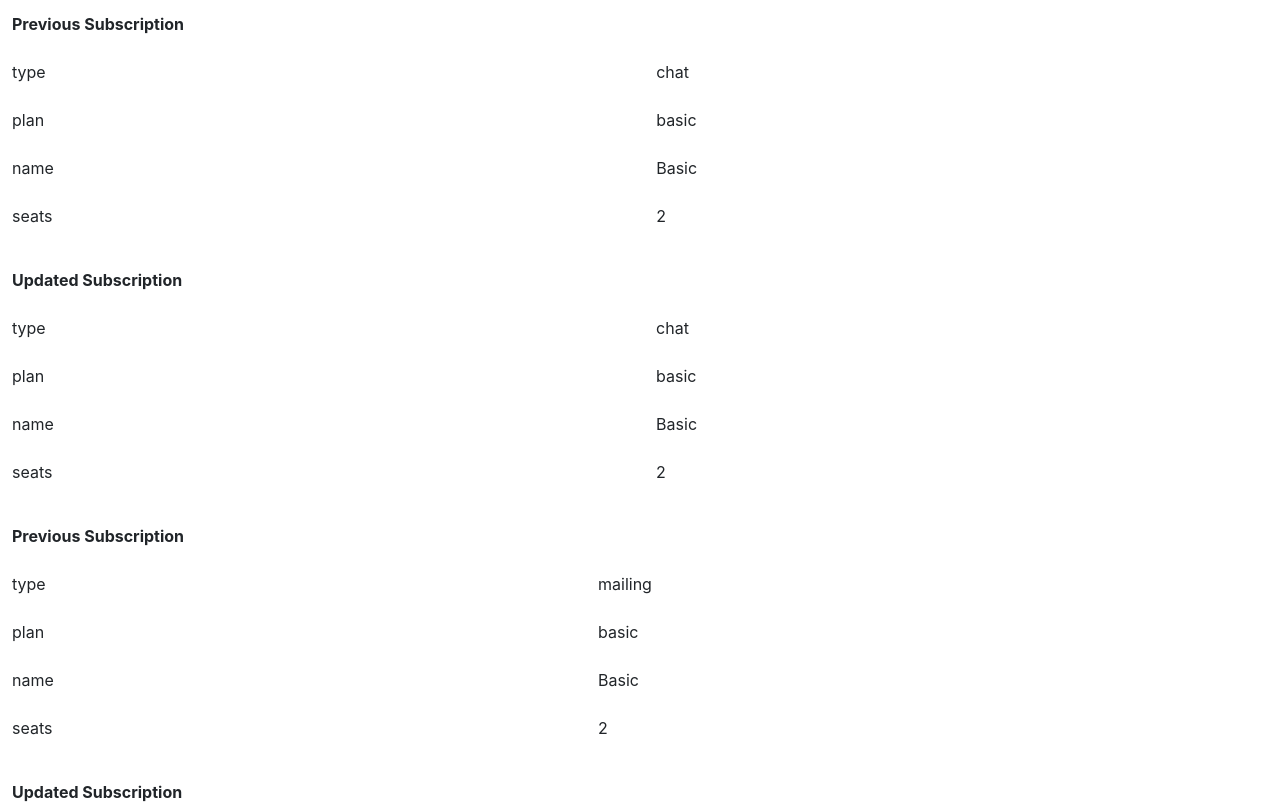
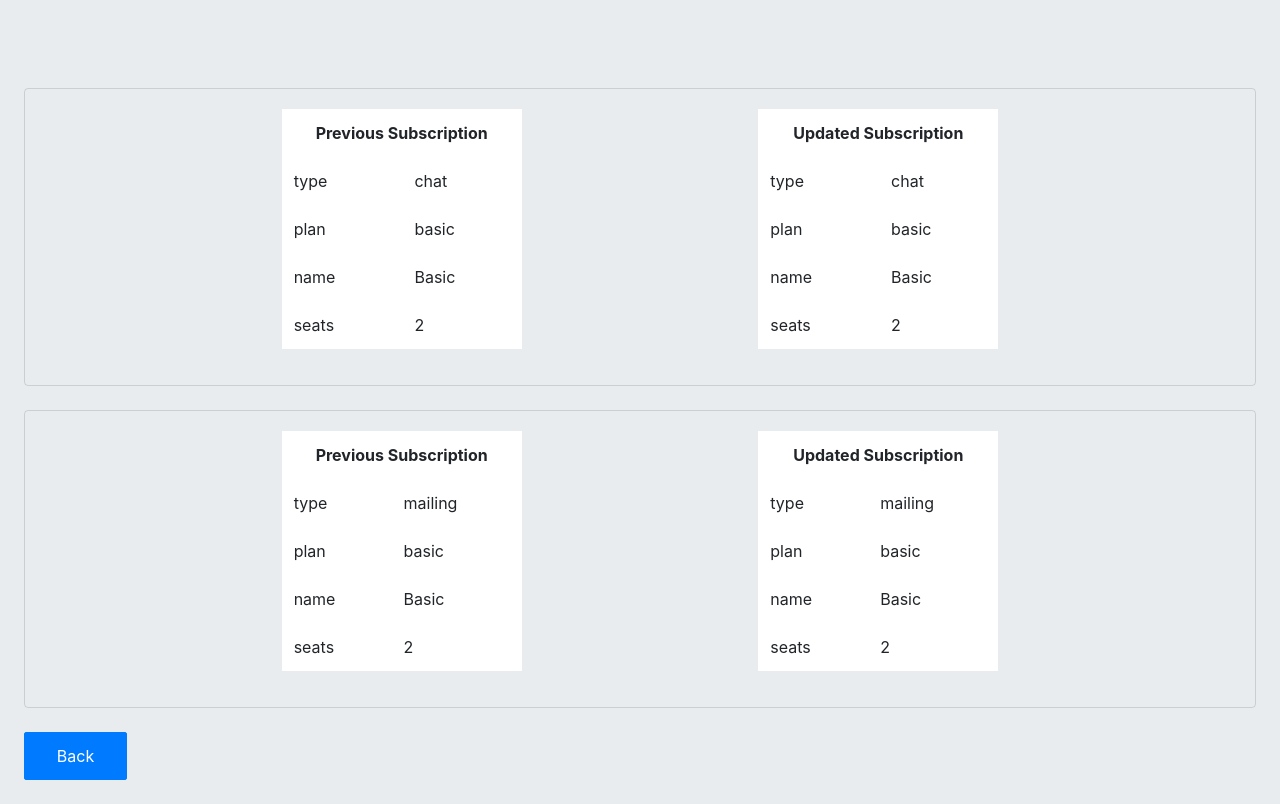
Before and after one commit to jiangtt18/subscription, a React (Create React App) app: page /subscription/summary in a window 1280 px wide. Shown: the top 804 px of the page. Built offline with nearby package versions, Linux system fonts and the light colour scheme.

Commit message:
css for summary

```diff
--- a/src/components/subscription_log/log/log.js
+++ b/src/components/subscription_log/log/log.js
@@ -1,5 +1,9 @@
 import React from 'react';
-import LogTable from '../log_table/table'
+import Jumbotron from 'react-bootstrap/Jumbotron';
+import Card from '../../card/card'
+import LogTable from '../log_table/table';
+import ButtonTemplate from "../../buttons/button";
+import styles from './log.module.css'
 
 export const Log = (props) => {
     const goBack = () => {
@@ -7,19 +11,18 @@ export const Log = (props) => {
     };
 
     const tables = Object.keys(props.curSubs).map((type, idx) => {
-        // debugger;
         return(
-            <div>
+            <Card className={styles.log}>
                 <LogTable title='Previous Subscription' data={props.curSubs[type]}/>
                 <LogTable title='Updated Subscription' data={props.updatedSubs[type]}/>
-            </div>
+            </Card>
         )
     });
     return(
-        <div>
+        <Jumbotron fluid>
             {tables}
-            <button onClick={goBack}>back</button>
-        </div>
+            <div className={styles.button}><ButtonTemplate onClick={goBack}>Back</ButtonTemplate></div>
+        </Jumbotron>
 
     )
 };
--- /dev/null
+++ b/src/components/subscription_log/log/log.module.css
@@ -0,0 +1,9 @@
+.log{
+    display:flex;
+    flex-direction: row;
+    justify-content: space-evenly;
+}
+
+.button{
+    margin: 1.5rem;
+}
--- a/src/components/subscription_log/log_table/table.js
+++ b/src/components/subscription_log/log_table/table.js
@@ -1,8 +1,8 @@
 import React from 'react';
 import Table from 'react-bootstrap/Table';
+import styles from './table.module.css';
 
 const LogTable = ({title, data}) => {
-    // debugger;
     const tableBody = Object.keys(data).map((label, idx) => {
         return(
             <tr key={`logTable-${idx}`}>
@@ -13,10 +13,10 @@ const LogTable = ({title, data}) => {
     });
 
     return(
-        <Table borderless responsive>
+        <Table borderless className={styles.table}>
             <thead>
             <tr>
-                <th colSpan="8" >{title}</th>
+                <th className={styles.center} colSpan="12" >{title}</th>
             </tr>
             </thead>
             <tbody>{tableBody}</tbody>
--- /dev/null
+++ b/src/components/subscription_log/log_table/table.module.css
@@ -0,0 +1,8 @@
+.table{
+    width:15rem;
+    max_width: 15rem;
+    background: white;
+}
+.center{
+    text-align: center;
+}
```
